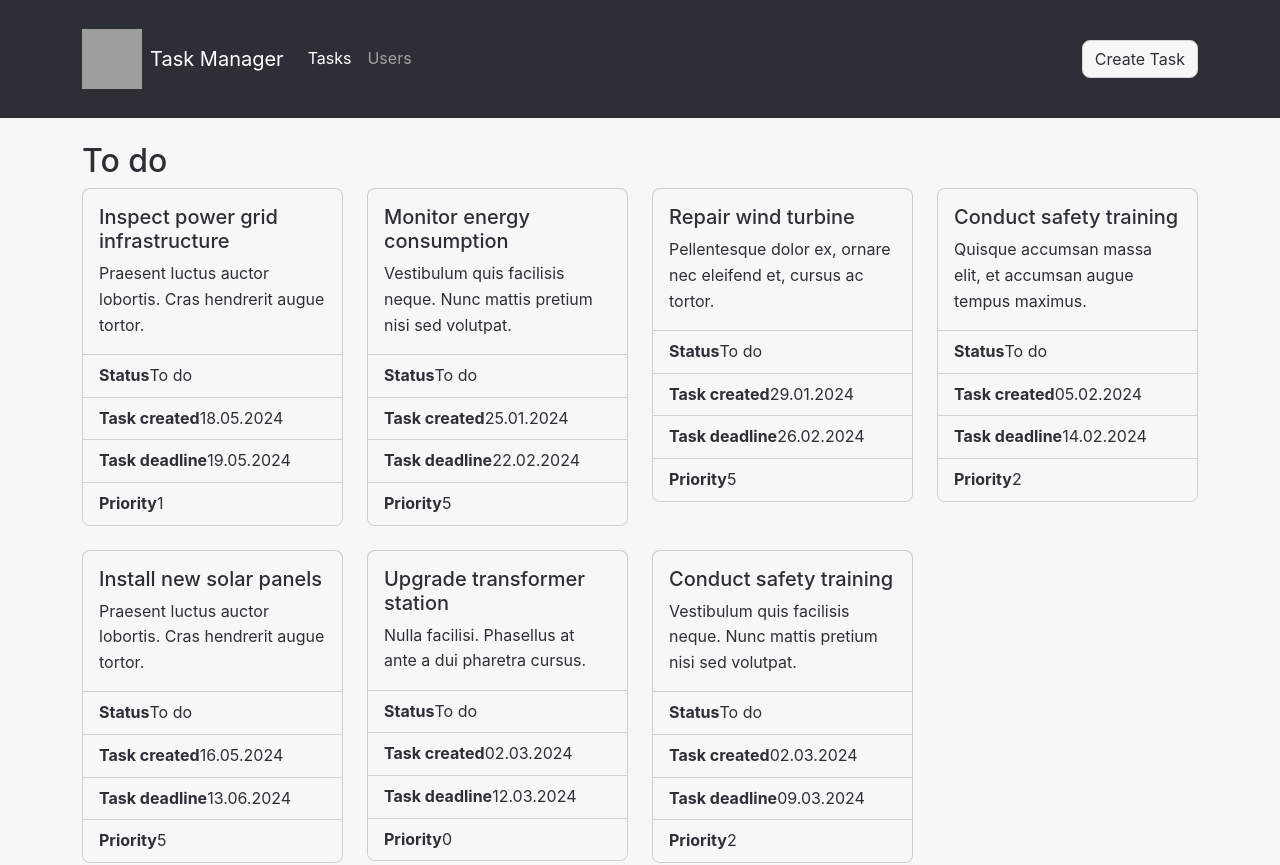
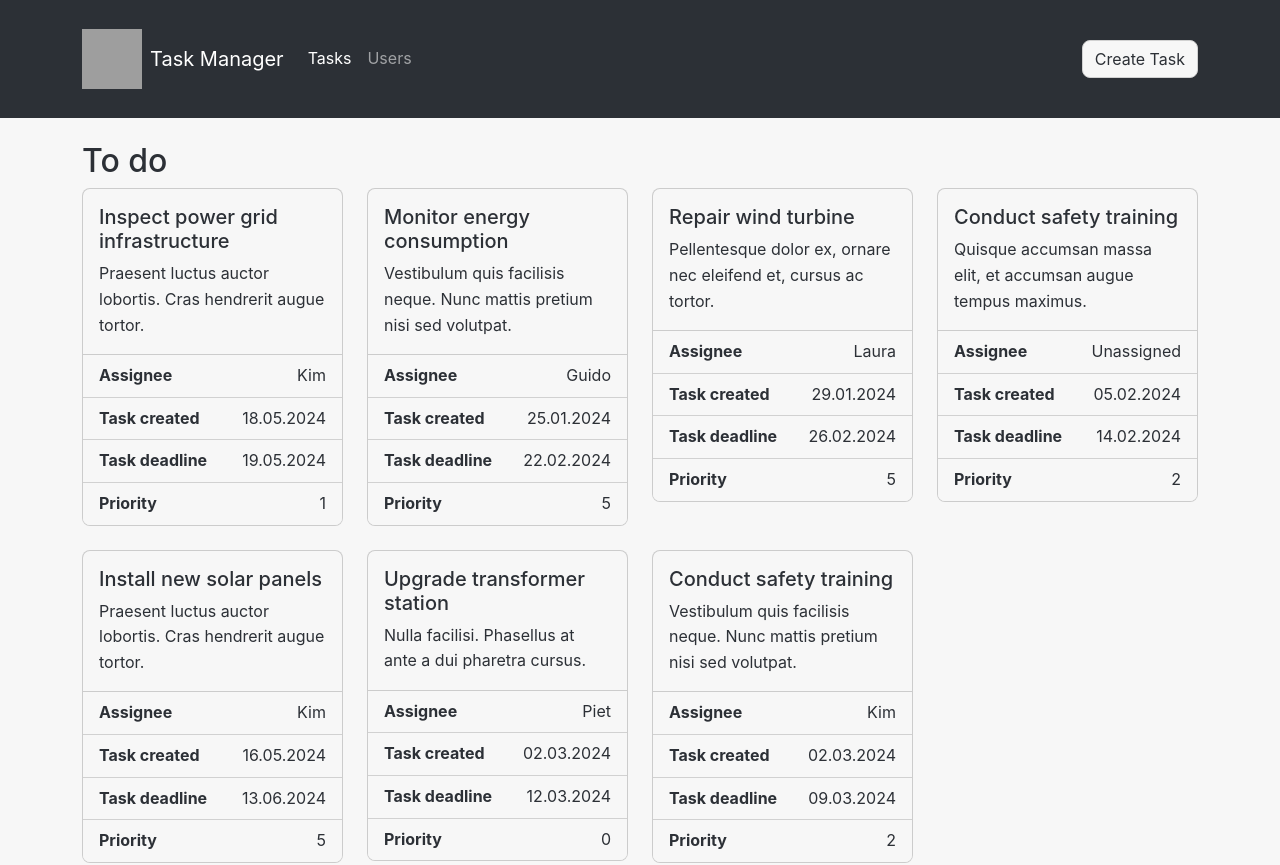
Before and after one commit to ivarsaris/taskmanager, an Angular app: page /tasks in a window 1280 px wide. Shown: the top 865 px of the page. Built offline with nearby package versions, Linux system fonts and the light colour scheme; grey boxes are pictures that could not be loaded.

Commit message:
retreive users list to display assignee name in task

```diff
--- a/src/app/tasks/tasks.component.html
+++ b/src/app/tasks/tasks.component.html
@@ -14,16 +14,16 @@
                     class="bi bi-pencil-square"></i></a> -->
                         </div>
                         <ul class="list-group list-group-flush">
-                            <li class="list-group-item d-flex justify-content-space-between align-center">
-                                <span><strong>Status</strong></span><span>{{ task.status }}</span>
+                            <li class="list-group-item d-flex justify-content-between align-center">
+                                <span><strong>Assignee</strong></span><span>{{ getUserById(task.assignee_id) }}</span>
                             </li>
-                            <li class="list-group-item d-flex justify-content-space-between align-center">
+                            <li class="list-group-item d-flex justify-content-between align-center">
                                 <span><strong>Task created</strong></span><span>{{ task.date_created }}</span>
                             </li>
-                            <li class="list-group-item d-flex justify-content-space-between align-center">
+                            <li class="list-group-item d-flex justify-content-between align-center">
                                 <span><strong>Task deadline</strong></span><span>{{ task.date_deadline }}</span>
                             </li>
-                            <li class="list-group-item d-flex justify-content-space-between align-center">
+                            <li class="list-group-item d-flex justify-content-between align-center">
                                 <span><strong>Priority</strong></span><span>{{ task.priority }}</span>
                             </li>
                         </ul>
--- a/src/app/tasks/tasks.component.ts
+++ b/src/app/tasks/tasks.component.ts
@@ -4,6 +4,7 @@ import { type Task } from './task.model';
 import { tasks_list } from './tasks.list';
 import { task_statuses } from './task.parts.list';
 import { task_priorities } from './task.parts.list';
+import { users_list } from '../users/users.list';
 
 @Component({
   selector: 'app-tasks',
@@ -17,9 +18,15 @@ export class TasksComponent {
   tasks_list = tasks_list;
   task_statuses = task_statuses;
   task_priorities = task_priorities;
+  users_list = users_list;
 
 
   getTasksByStatus(status: string) {
     return this.tasks_list.filter(task => task.status === status);
   }
+
+  getUserById(id: number) {
+    const user = this.users_list.find(user => user.id === id);
+    return user?.name;
+  }
 }
```
